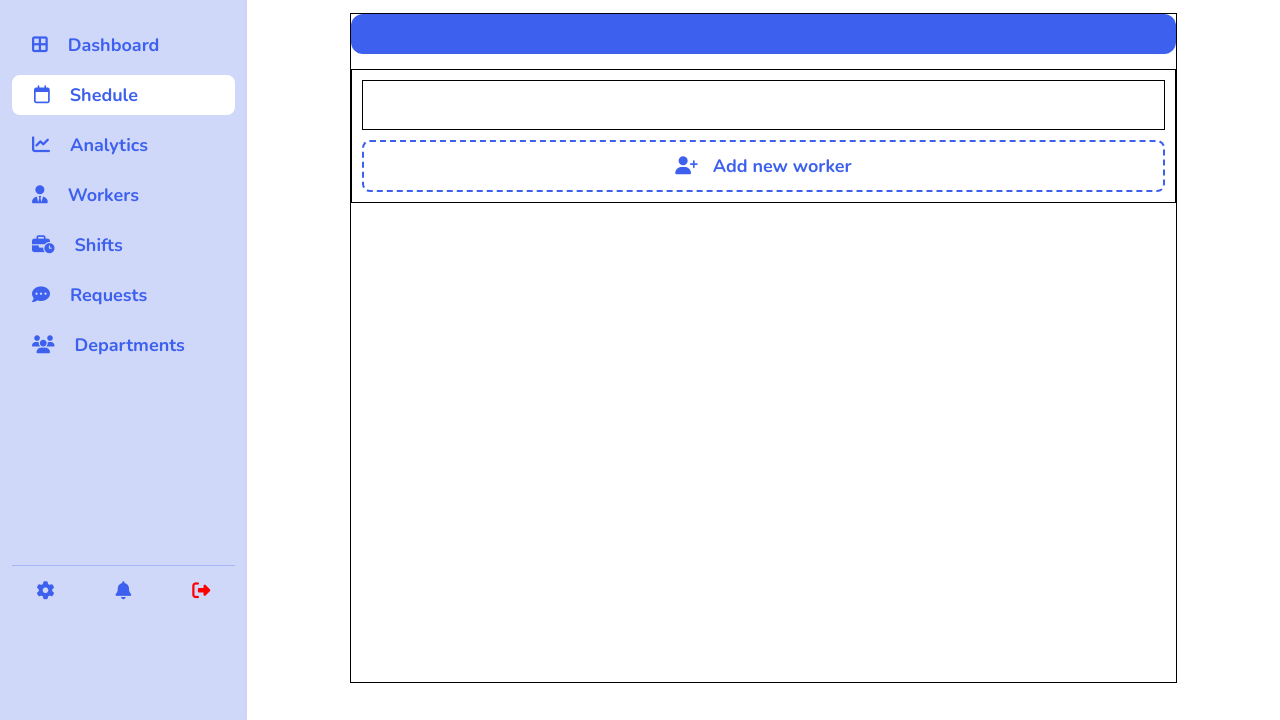
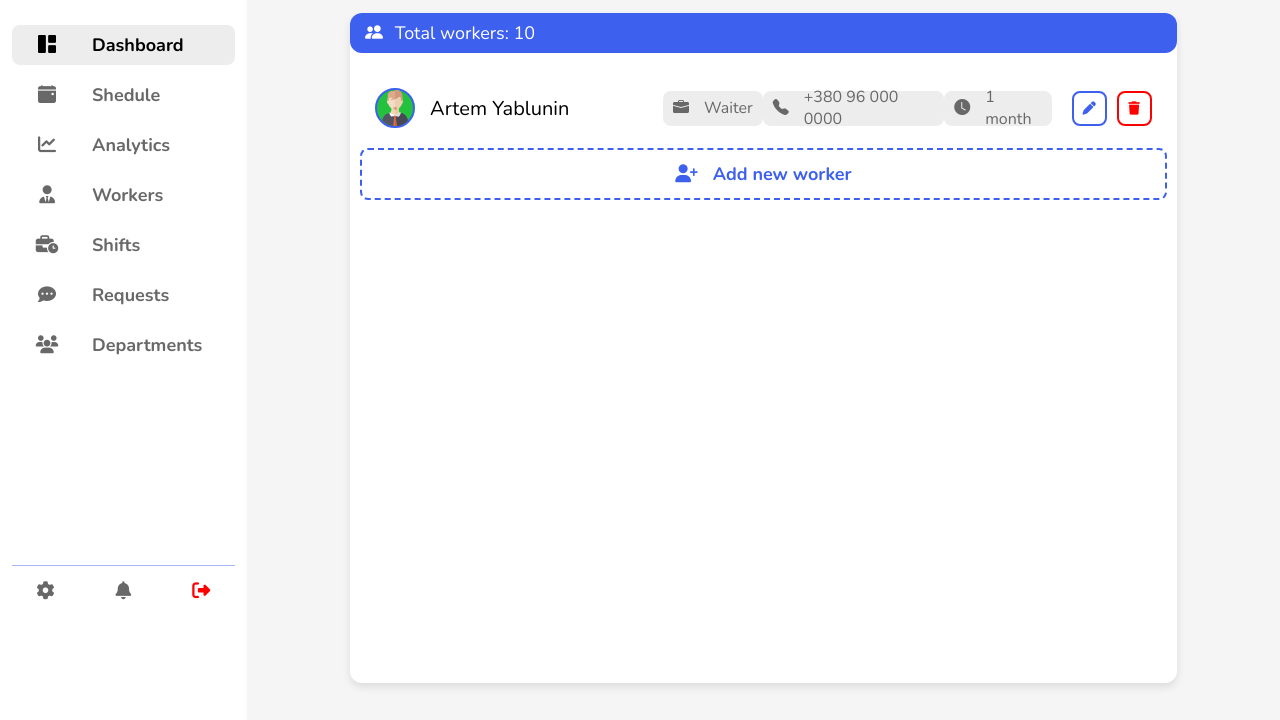
Before and after one commit to yabluninn/CalendarJS, a plain HTML site: page index.html in a window 1280 px wide. Shown: the part 80-800 px from the top of the page. Drawn offline with nearby package versions, Linux system fonts and the light colour scheme.

Commit message:
Design for "workers" page

```diff
--- a/index.html
+++ b/index.html
@@ -12,6 +12,12 @@
       src="https://kit.fontawesome.com/639cd4a693.js"
       crossorigin="anonymous"
     ></script>
+    <link
+      rel="stylesheet"
+      href="https://cdn.jsdelivr.net/npm/bootstrap-icons@1.11.1/font/bootstrap-icons.css"
+      integrity="sha384-4LISF5TTJX/fLmGSxO53rV4miRxdg84mZsxmO8Rx5jGtp/LbrixFETvWa5a6sESd"
+      crossorigin="anonymous"
+    />
   </head>
   <body>
     <nav class="left-nav">
@@ -20,12 +26,12 @@
         <p class="logo-subtitle">SHIFT MANAGER</p>
       </div>
       <div class="left-nav-buttons">
-        <button class="dashboard-page-btn">
-          <i class="fa-solid fa-border-all"></i>
+        <button class="dashboard-page-btn left-nav-button-selected">
+          <i class="bi bi-grid-1x2-fill"></i>
           <p>Dashboard</p>
         </button>
-        <button class="shedule-page-btn left-nav-button-selected">
-          <i class="fa-regular fa-calendar"></i>
+        <button class="shedule-page-btn">
+          <i class="bi bi-calendar-event-fill"></i>
           <p>Shedule</p>
         </button>
         <button class="analytics-page-btn">
@@ -139,7 +145,7 @@
                     </button>
                   </div>
                 </div>
-                <button class=".btn-dashed-primary">
+                <button class="btn-dashed-primary">
                   <i class="fa-solid fa-user-plus"></i>
                   <p>Add worker</p>
                 </button>
@@ -165,7 +171,7 @@
                   </div>
                 </div>
 
-                <button class="dd-set-new-worker-btn">
+                <button class="btn-dashed-primary">
                   <i class="fa-solid fa-user-plus"></i>
                   <p>Add worker</p>
                 </button>
@@ -176,9 +182,39 @@
       </div>
       <div class="workers-page">
         <div class="workers-container">
-          <div class="workers-header"></div>
+          <div class="workers-header">
+            <div class="wh-total-workers-block">
+              <i class="bi bi-people-fill"></i>
+              <p class="wh-total-workers">Total workers: 10</p>
+            </div>
+          </div>
           <div class="workers-list-grid">
-            <div class="workers-worker-item"></div>
+            <div class="workers-worker-item">
+              <div class="wwi-main-block">
+                <img src="img/avatar.svg" alt="" />
+                <p class="wwi-name">Artem Yablunin</p>
+              </div>
+              <div class="wwi-info-block">
+                <i class="bi bi-briefcase-fill"></i>
+                <p class="wwi-position">Waiter</p>
+              </div>
+              <div class="wwi-info-block">
+                <i class="bi bi-telephone-fill"></i>
+                <p class="wwi-phone">+380 96 000 0000</p>
+              </div>
+              <div class="wwi-info-block">
+                <i class="bi bi-clock-fill"></i>
+                <p class="wwi-work-exp">1 month</p>
+              </div>
+              <div class="wwi-btns">
+                <button class="wwi-edit-btn">
+                  <i class="fa-solid fa-pen"></i>
+                </button>
+                <button class="wwi-delete-btn">
+                  <i class="fa-solid fa-trash"></i>
+                </button>
+              </div>
+            </div>
             <button class="btn-dashed-primary">
               <i class="fa-solid fa-user-plus"></i>
               <p>Add new worker</p>
--- a/style/main.css
+++ b/style/main.css
@@ -2,8 +2,9 @@
 
 :root {
   --primary-color: #3d60ee;
-  --secondary-color: #d0d8fa;
+  --secondary-color: #f2f2f2;
   --neutral-color: white;
+  --text-color: rgb(104, 104, 104);
 }
 
 * {
@@ -19,14 +20,14 @@ p {
 body {
   display: flex;
   height: 100vh;
-  background-color: white;
+  background-color: rgb(245, 245, 245);
   font-family: Arial, sans-serif;
 }
 
 .left-nav {
   width: 300px;
   height: 100%;
-  background-color: var(--secondary-color);
+  background-color: var(--neutral-color);
   display: flex;
   justify-content: start;
   align-items: center;
@@ -77,15 +78,15 @@ body {
   background-color: transparent;
   border: none;
   border-radius: 8px;
-  color: var(--primary-color);
+  color: var(--text-color);
   cursor: pointer;
   transition: color 0.3s;
 }
 
 .left-nav-button-selected {
-  border: 2px solid var(--neutral-color) !important;
-  background-color: var(--neutral-color) !important;
-  color: var(--primary-color) !important;
+  /* border: 2px solid #929292 !important; */
+  background-color: #ededed !important;
+  color: black !important;
 }
 
 .analytics-page-btn,
@@ -99,13 +100,17 @@ body {
 }
 
 .left-nav-buttons button:hover {
-  border: 2px solid var(--primary-color);
-  color: var(--primary-color);
+  background-color: #ededed;
+  color: black;
 }
 
 .left-nav-buttons button p {
   font-weight: bold;
-  margin-left: 20px;
+  margin-left: 30px;
+}
+
+.left-nav-buttons button i {
+  width: 30px;
 }
 
 .left-nav-other-btns {
--- a/style/shedule.css
+++ b/style/shedule.css
@@ -1,7 +1,8 @@
 :root {
   --primary-color: #3d60ee;
-  --secondary-color: #d0d8fa;
+  --secondary-color: #f2f2f2;
   --neutral-color: white;
+  --text-color: rgb(104, 104, 104);
 }
 
 .calendar-page {
@@ -34,8 +35,7 @@
   color: white;
   font-size: 20px;
   font-weight: bold;
-  border-top-left-radius: 10px;
-  border-top-right-radius: 10px;
+  border-radius: 12px;
 }
 
 .day-info-today-text {
@@ -159,6 +159,7 @@
   border-radius: 10px;
   overflow: hidden;
   background-color: white;
+  box-shadow: 0 4px 8px rgba(0, 0, 0, 0.1);
 }
 
 .calendar-header {
--- a/style/style.css
+++ b/style/style.css
@@ -1,3 +1,10 @@
+:root {
+  --primary-color: #3d60ee;
+  --secondary-color: #f2f2f2;
+  --neutral-color: white;
+  --text-color: rgb(104, 104, 104);
+}
+
 .btn-dashed-primary {
   width: 100%;
   border: 2px dashed var(--primary-color);
--- a/style/workers.css
+++ b/style/workers.css
@@ -1,7 +1,8 @@
 :root {
   --primary-color: #3d60ee;
-  --secondary-color: #d0d8fa;
+  --secondary-color: #f2f2f2;
   --neutral-color: white;
+  --text-color: rgb(104, 104, 104);
 }
 
 .workers-page {
@@ -16,11 +17,13 @@
 .workers-container {
   width: 80%;
   height: 90%;
-  border: 1px solid;
   display: flex;
   justify-content: start;
   align-items: center;
   flex-direction: column;
+  background-color: white;
+  border-radius: 12px;
+  box-shadow: 0 4px 8px rgba(0, 0, 0, 0.1);
 }
 
 .workers-header {
@@ -30,16 +33,107 @@
   border-radius: 12px;
 }
 
+.wh-total-workers-block {
+  width: 170px;
+  height: 100%;
+  display: flex;
+  justify-content: space-between;
+  align-items: center;
+  flex-direction: row;
+  color: white;
+  font-size: 18px;
+  margin-left: 15px;
+}
+
 .workers-list-grid {
   width: 100%;
   height: fit-content;
-  border: 1px solid;
   margin-top: 15px;
   padding: 10px;
 }
 
 .workers-worker-item {
   width: 100%;
-  height: 50px;
-  border: 1px solid;
+  height: 60px;
+  display: flex;
+  justify-content: space-between;
+  align-items: center;
+  flex-direction: row;
+  padding-left: 15px;
+  padding-right: 15px;
+  border-radius: 12px;
 }
+
+.workers-worker-item:hover {
+  background-color: #f7f7f7;
+}
+
+.workers-worker-item img {
+  width: 40px;
+  aspect-ratio: 1;
+  border: 2px solid var(--primary-color);
+  border-radius: 50%;
+  background-color: #23c13e;
+}
+
+.wwi-main-block {
+  width: 300px;
+  height: 40px;
+  display: flex;
+  justify-content: start;
+  align-items: center;
+  flex-direction: row;
+}
+
+.wwi-main-block p {
+  font-size: 20px;
+  margin-left: 15px;
+}
+
+.wwi-info-block {
+  display: flex;
+  justify-content: center;
+  align-items: center;
+  flex-direction: row;
+  height: 35px;
+  background-color: #ededed;
+  border-radius: 8px;
+  color: var(--text-color);
+  padding-left: 10px;
+  padding-right: 10px;
+  font-size: 16px;
+}
+
+.wwi-info-block p {
+  margin-left: 15px;
+}
+
+.wwi-btns {
+  width: 90px;
+  height: 34px;
+  display: flex;
+  justify-content: end;
+  align-items: center;
+  flex-direction: row;
+  margin-left: 10px;
+  padding-left: 10px;
+}
+
+.wwi-btns button {
+  width: 35px;
+  aspect-ratio: 1;
+  border: 2px solid var(--primary-color);
+  border-radius: 8px;
+  color: var(--primary-color);
+  background-color: transparent;
+  cursor: pointer;
+}
+
+.wwi-btns button:nth-child(1) {
+  margin-right: 10px;
+}
+
+.wwi-btns button:nth-child(2) {
+  border: 2px solid red !important;
+  color: red !important;
+}
```
